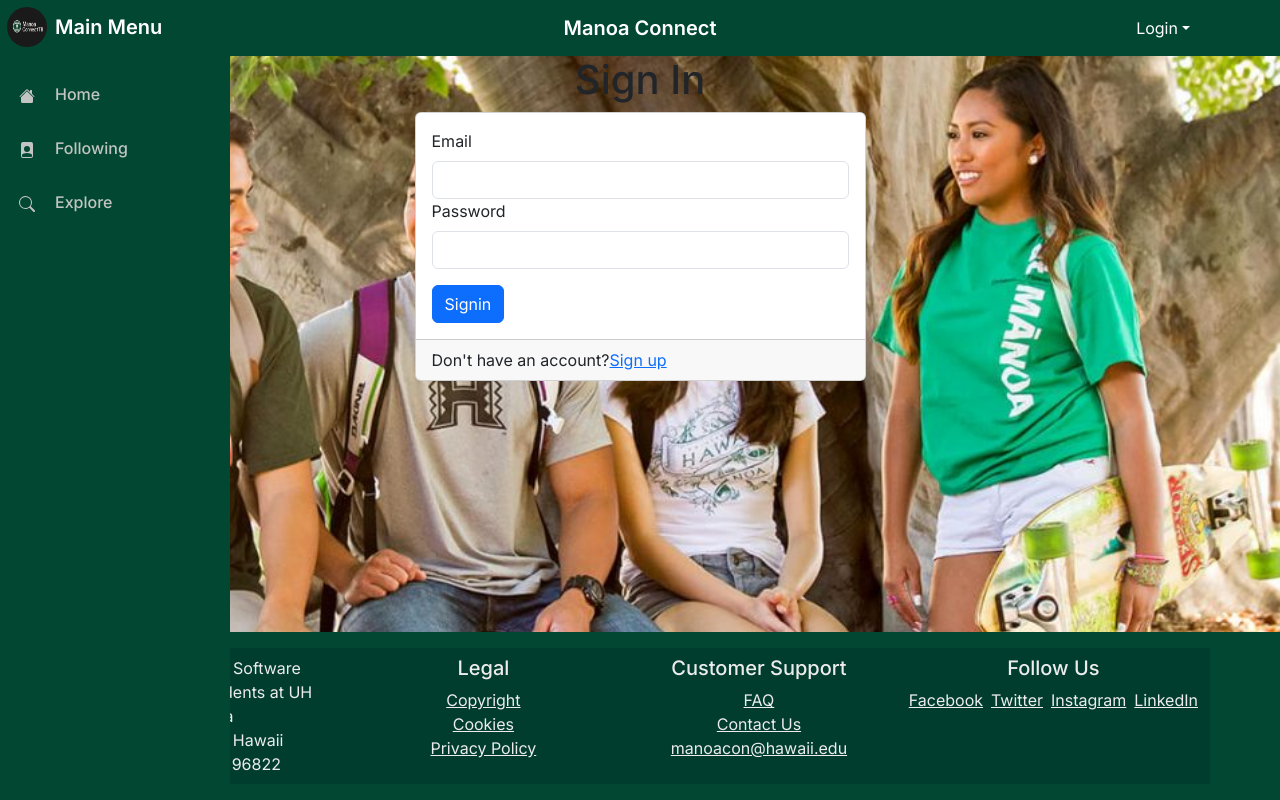
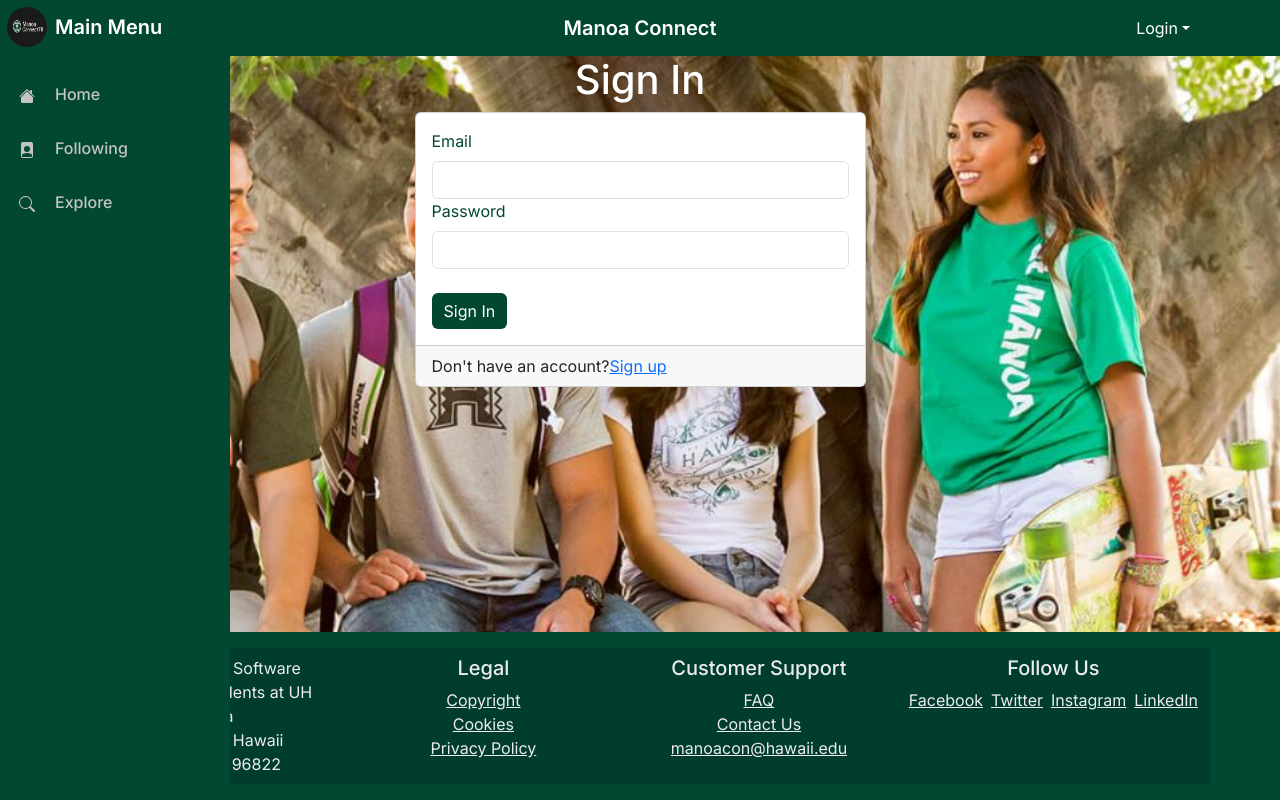
Before and after one commit to manoaconnecttb/ManoaConnect, a Next.js app: page /auth/signin in a window 1280 px wide. Built offline with nearby package versions, Linux system fonts and the light colour scheme; no server answers.

Commit message:
updated sign in look

```diff
--- a/src/app/auth/signin/page.tsx
+++ b/src/app/auth/signin/page.tsx
@@ -29,20 +29,25 @@
       <Container>
         <Row className="justify-content-center">
           <Col xs={5}>
-            <h1 className="text-center">Sign In</h1>
+            <h1 className="text-center text-white">Sign In</h1>
             <Card>
               <Card.Body>
                 <Form method="post" onSubmit={handleSubmit}>
                   <Form.Group controlId="formBasicEmail">
-                    <Form.Label>Email</Form.Label>
+                    <Form.Label style={{ color: '#024731' }}>Email</Form.Label>
                     <input name="email" type="text" className="form-control" />
                   </Form.Group>
                   <Form.Group>
-                    <Form.Label>Password</Form.Label>
+                    <Form.Label style={{ color: '#024731' }}>Password</Form.Label>
                     <input name="password" type="password" className="form-control" />
                   </Form.Group>
-                  <Button type="submit" className="mt-3">
-                    Signin
+                  <br />
+                  <Button
+                    type="submit"
+                    className="btn float-right"
+                    style={{ backgroundColor: '#024731', color: 'white', border: 'none' }}
+                  >
+                    Sign In
                   </Button>
                 </Form>
               </Card.Body>
```
